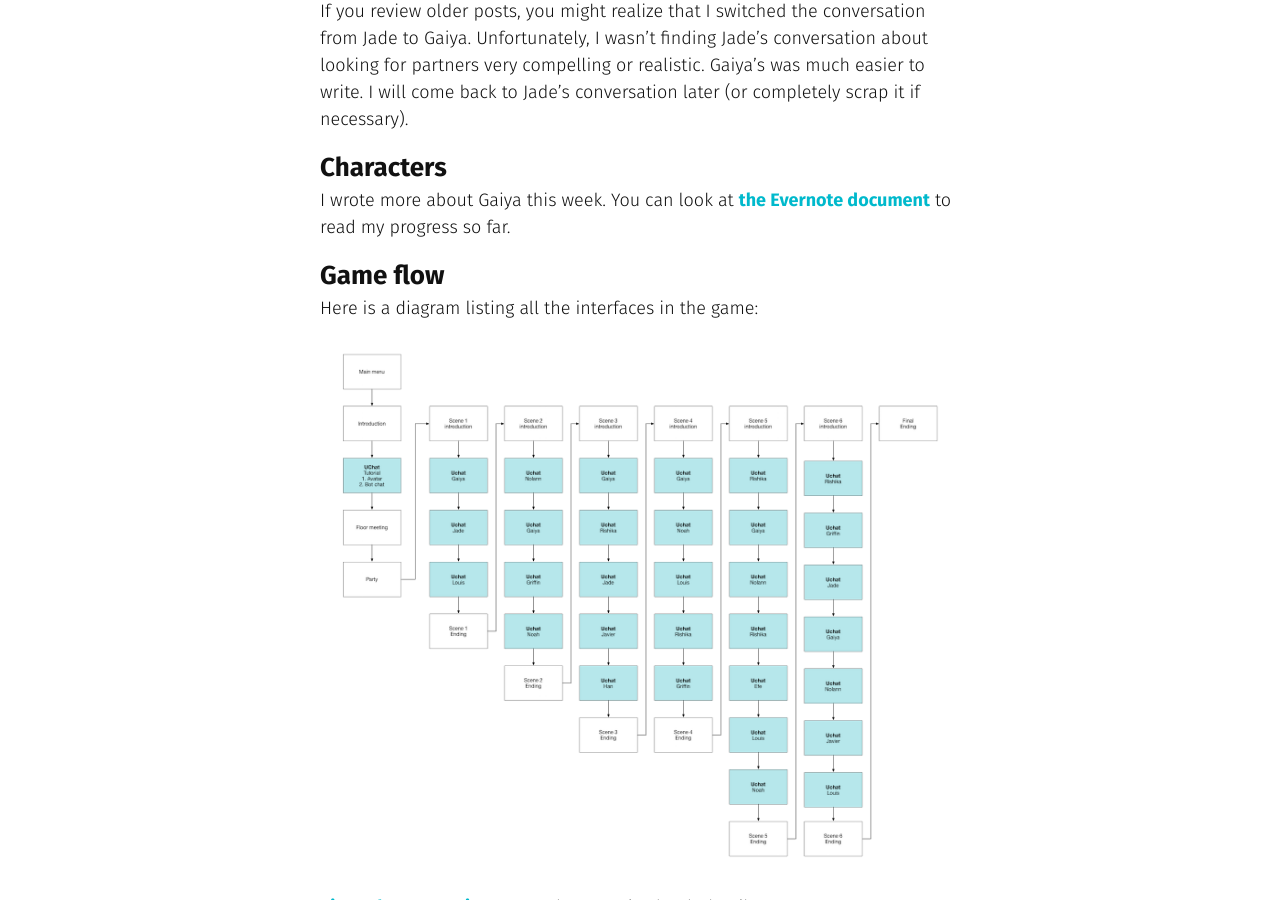
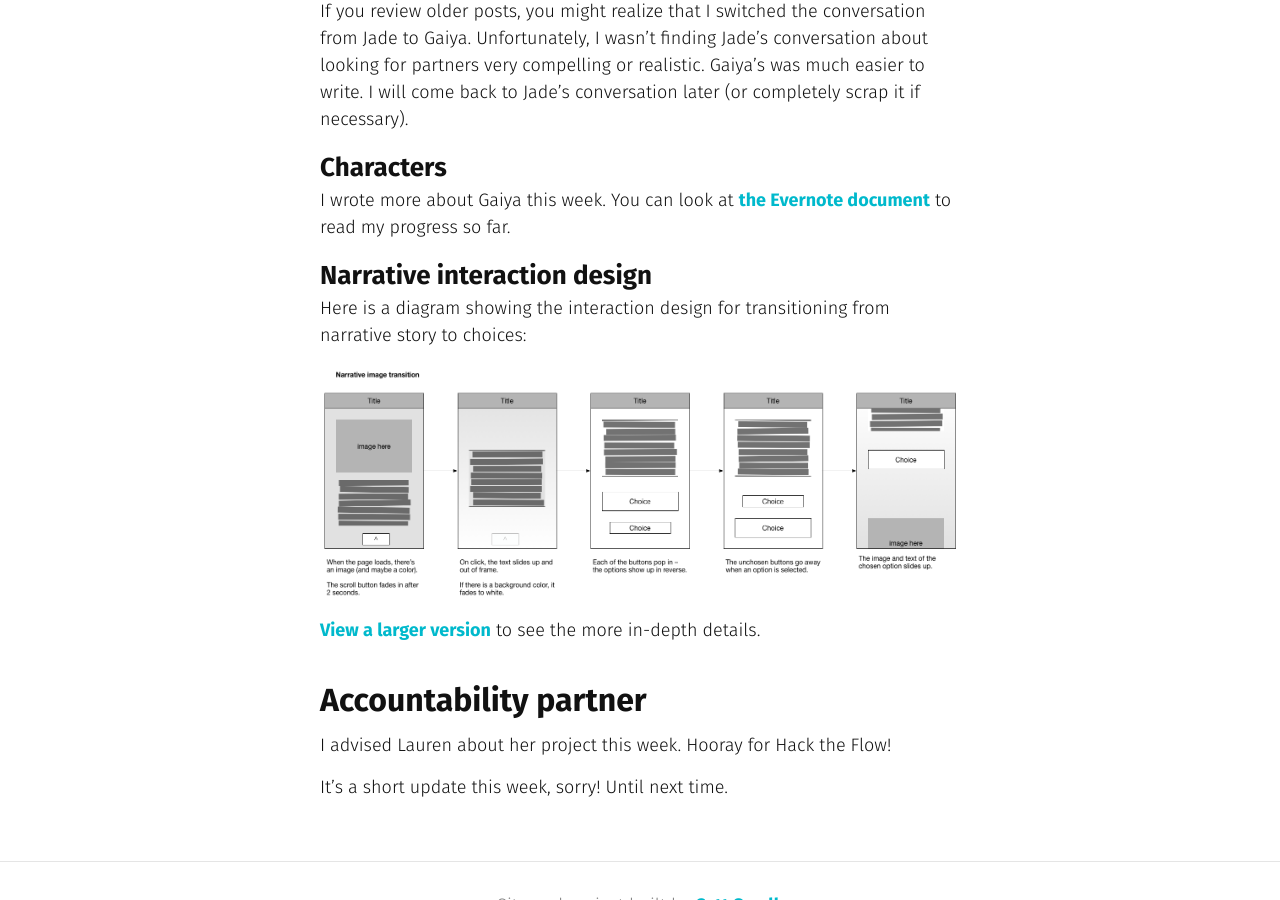
Before and after one commit to cattsmall/thesis-website, a Jekyll site: the page built from _posts/2015-11-03-moving-weekend.md, in a window 1280 px wide and 900 px high, scrolled down 529 px. Built offline with Jekyll 4.4.1, drawn with Linux system fonts in a browser that asks for light colours.

Commit message:
updated images

```diff
--- a/_posts/2015-11-03-moving-weekend.md
+++ b/_posts/2015-11-03-moving-weekend.md
@@ -15,12 +15,12 @@ If you review older posts, you might realize that I switched the conversation fr
 ###Characters
 I wrote more about Gaiya this week. You can look at [the Evernote document](https://www.evernote.com/l/AARD89YHqK1HA5WJ36ZfY4cNwBsrbkakeQg) to read my progress so far.
 
-###Game flow
-Here is a diagram listing all the interfaces in the game:
+###Narrative interaction design
+Here is a diagram showing the interaction design for transitioning from narrative story to choices:
 
-![](/assets/img/posts/2015-11-03/game-progress_small.png)
+![](/assets/img/posts/2015-11-03/image-to-text.png)
 
-[View a larger version](/assets/img/posts/2015-11-03/game-progress.png) to see the more in-depth details.
+[View a larger version](/assets/img/posts/2015-11-03/image-to-text.png) to see the more in-depth details.
 
 ##Accountability partner
 I advised Lauren about her project this week. Hooray for Hack the Flow!
```
Also changed, not shown: _posts/2015-10-28-another-slow-week.md (+1 -1 lines), assets/img/posts/2015-11-03/game-progress.png (deleted), assets/img/posts/2015-11-03/game-progress_small.png (deleted), assets/img/posts/2015-11-03/image-to-text.png (added), 1 other file.
